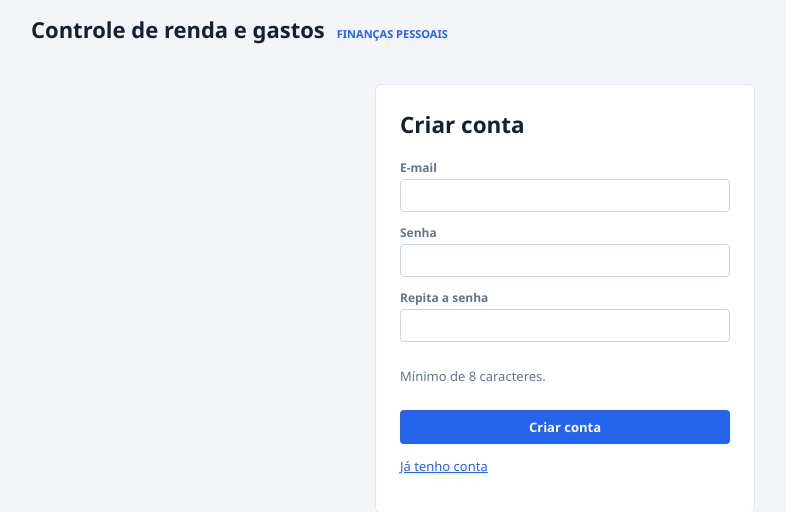
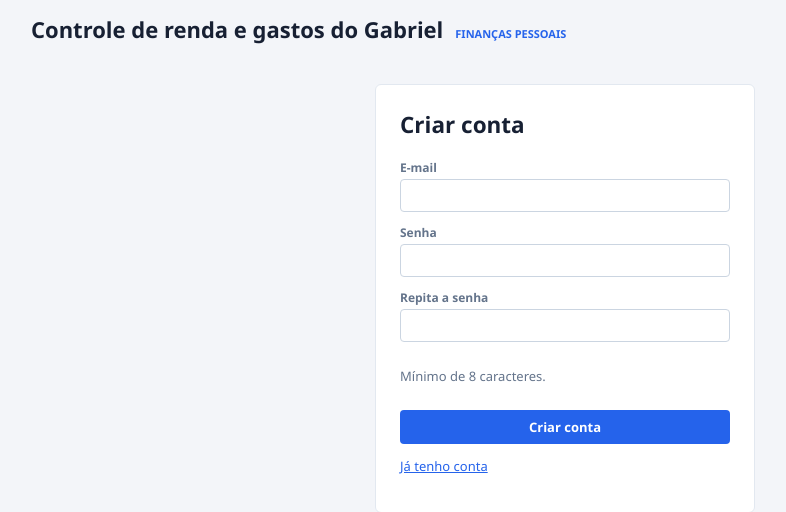
Before and after one commit to gabrielsiqueira-bit/finan, a Flask app: page /cadastro in a window 1280 px wide. Shown: the top 512 px of the page, without its empty margins (75-861 px from the left). Run offline with Flask 3, Linux system fonts and the light colour scheme; data that the repository does not hold is empty; some libraries are stand-ins or nearby versions.

Commit message:
Update base.html

```diff
--- a/templates/base.html
+++ b/templates/base.html
@@ -3,7 +3,7 @@
 <head>
   <meta charset="utf-8">
   <meta name="viewport" content="width=device-width, initial-scale=1">
-  <title>Finanças | Controle de Renda e Gastos do Gabriel</title>
+  <title>Finanças | Controle de Renda e Gastos</title>
   <link rel="stylesheet" href="{{ url_for('static', filename='style.css') }}">
   <script src="{{ url_for('static', filename='app.js') }}" defer></script>
 </head>
@@ -11,7 +11,7 @@
 <div class="container">
   <header class="topo">
     <div class="titulo">
-      <h1>Controle de renda e gastos</h1>
+      <h1>Controle de renda e gastos do Gabriel</h1>
       <span class="selo">FINANÇAS PESSOAIS</span>
     </div>
     {% if session.uid %}
```
